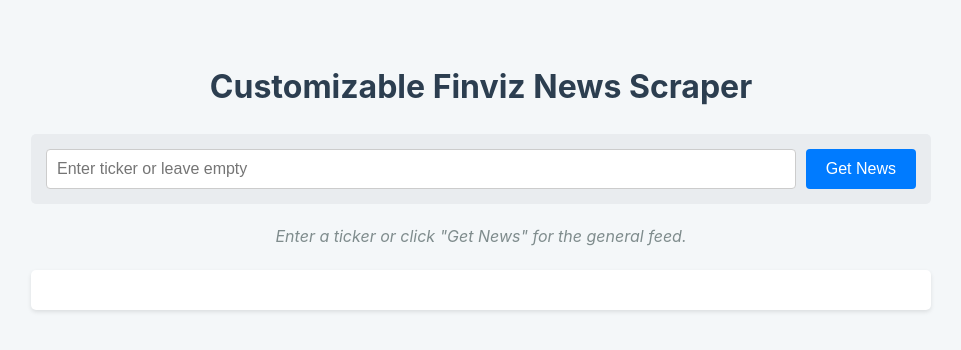
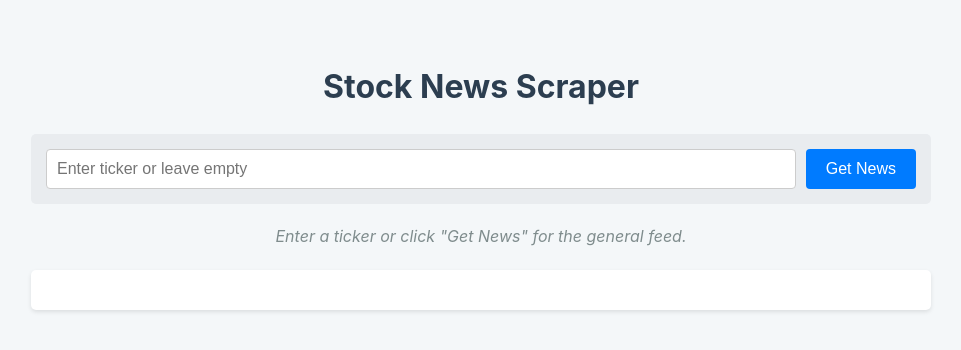
Before and after one commit to ObsessiveCompulsiveAudiophile/stock-news-scraper, a plain HTML site: page index.html in a window 1280 px wide. Shown: the whole page, without its empty margins (159-1120 px from the left). Drawn offline with Linux system fonts and the light colour scheme.

Commit message:
Update index.html

```diff
--- a/index.html
+++ b/index.html
@@ -89,7 +89,7 @@
 </head>
 <body>
     <!-- The rest of the HTML is exactly the same -->
-    <h1>Customizable Finviz News Scraper</h1>
+    <h1>Stock News Scraper</h1>
     <div class="controls">
         <input type="text" id="tickerInput" placeholder="Enter ticker or leave empty">
         <button id="fetchBtn">Get News</button>
```
